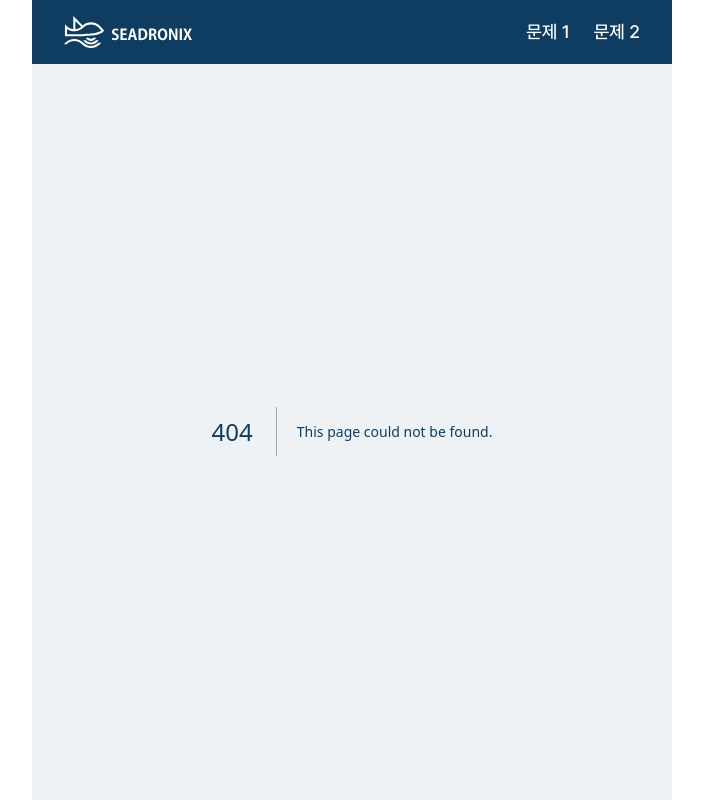
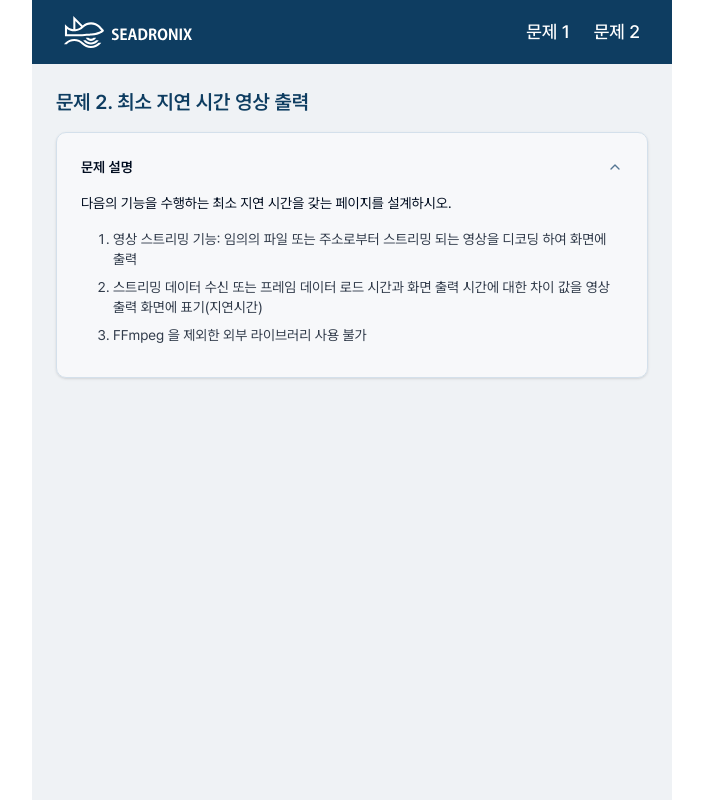
Before and after one commit to snakechickensoup/seadronix, a Next.js app: page /video in a window 1280 px wide. Before the commit this address had no page. Shown: the whole page, without its empty margins (288-991 px from the left). Built offline with nearby package versions, Linux system fonts and the light colour scheme.

Commit message:
feat: 영상 출력 페이지 추가

```diff
--- /dev/null
+++ b/src/app/video/page.tsx
@@ -0,0 +1,28 @@
+import ProblemDescription from '@/components/common/problem-desc';
+
+const VideoPage = () => {
+  return (
+    <div className='flex flex-1 flex-col gap-6 overflow-hidden p-6'>
+      <ProblemDescription title='문제 2. 최소 지연 시간 영상 출력'>
+        <div className='flex flex-col gap-2 text-sm'>
+          <p>
+            다음의 기능을 수행하는 최소 지연 시간을 갖는 페이지를 설계하시오.
+          </p>
+          <ol className='m-2 list-decimal space-y-2 pl-6 opacity-80'>
+            <li>
+              영상 스트리밍 기능: 임의의 파일 또는 주소로부터 스트리밍 되는
+              영상을 디코딩 하여 화면에 출력
+            </li>
+            <li>
+              스트리밍 데이터 수신 또는 프레임 데이터 로드 시간과 화면 출력
+              시간에 대한 차이 값을 영상 출력 화면에 표기(지연시간)
+            </li>
+            <li>FFmpeg 을 제외한 외부 라이브러리 사용 불가</li>
+          </ol>
+        </div>
+      </ProblemDescription>
+    </div>
+  );
+};
+
+export default VideoPage;
--- a/src/components/layout/header.tsx
+++ b/src/components/layout/header.tsx
@@ -13,7 +13,7 @@ const Header = () => {
         <Link href='/fibo' className='text-lg font-medium text-white'>
           문제 1
         </Link>
-        <Link href='/fibo' className='text-lg font-medium text-white'>
+        <Link href='/video' className='text-lg font-medium text-white'>
           문제 2
         </Link>
       </div>
```
